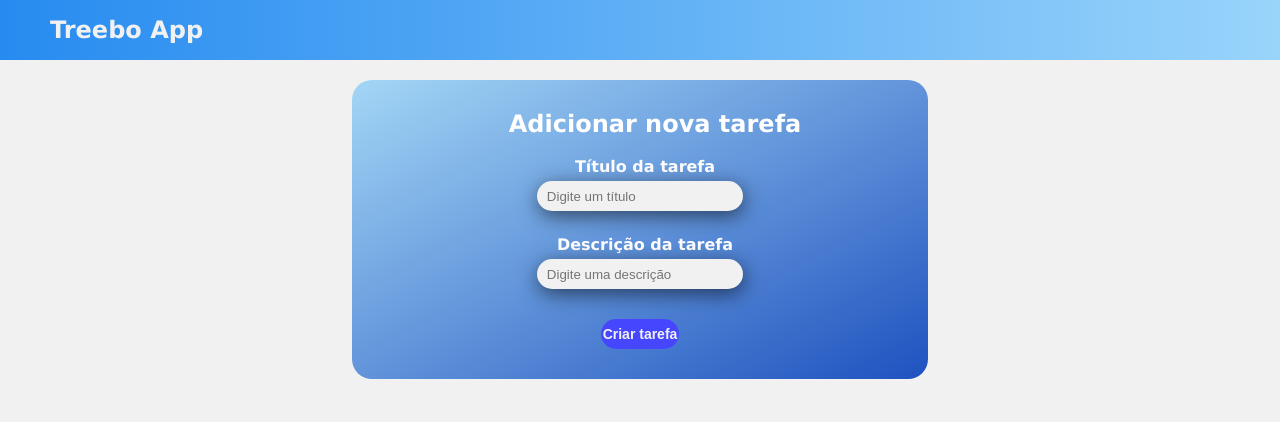
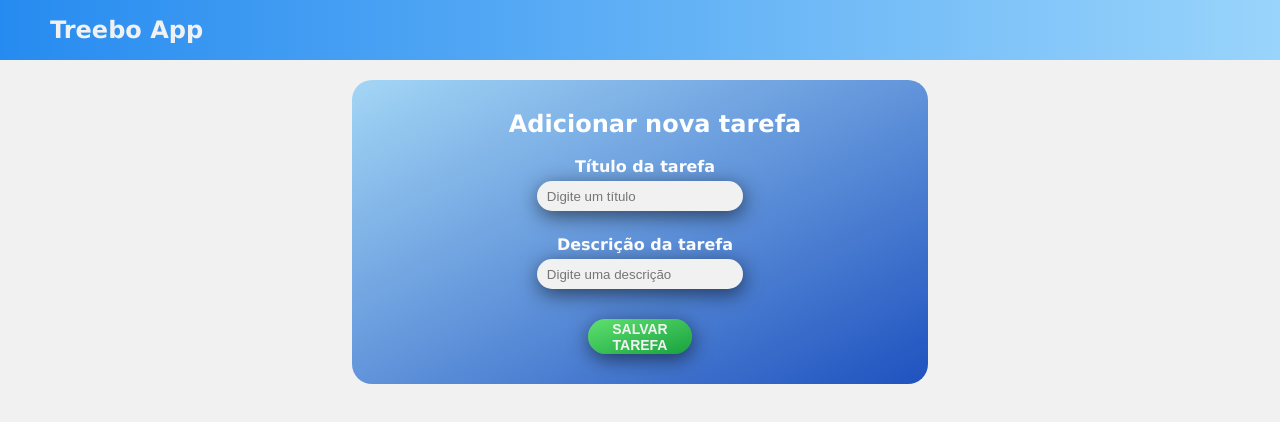
Before and after one commit to OlucasGarcia/ToDo-Treebo, a React (Create React App) app in the folder treebo-app/: page /add-task in a window 1280 px wide. Shown: the top 422 px of the page. Built offline with nearby package versions, Linux system fonts and the light colour scheme.

Commit message:
T003: feat - Implementação da lógica de edição de tarefas e estilizações no componente

```diff
--- a/treebo-app/src/components/AddTaskForm/AddTaskForm.js
+++ b/treebo-app/src/components/AddTaskForm/AddTaskForm.js
@@ -1,17 +1,26 @@
 import styles from './AddTaskForm.module.css';
 import { useNavigate } from 'react-router-dom';
 import axios from 'axios';
-import { useState } from 'react';
+import { useEffect, useState } from 'react';
 
 const inicialValue = {
     title: '',
     desc: '',
 }
 
-const AddTaskForm = () => {
+const AddTaskForm = ({ id }) => {
 
     const [values, setValues] = useState(inicialValue);
     const navigate = useNavigate();
+
+    useEffect(() => {
+        if(id) {
+            axios.get(`http://localhost:5000/tarefas/${id}`)
+            .then((response) => {
+                setValues(response.data);
+            })
+        }
+    }, [])
 
     function onChange(e) {
         const { name, value } = e.target;
@@ -23,8 +32,13 @@ const AddTaskForm = () => {
     function onSubmit(e) {
         e.preventDefault();
 
+        const method = id ? 'put' : 'post';
+        const url = id
+        ? `http://localhost:5000/tarefas/${id}`
+        : 'http://localhost:5000/tarefas'
 
-        axios.post('http://localhost:5000/tarefas', values)
+
+        axios[method](url, values)
         .then((response) => {
             navigate('/list');
         })
@@ -42,6 +56,7 @@ const AddTaskForm = () => {
                 className={styles.inputForm}
                 id="title" name="title"
                 onChange={onChange}
+                value={values.title}
                 />
                 <br />
 
@@ -50,9 +65,10 @@ const AddTaskForm = () => {
                 className={styles.inputForm}
                 id="desc" name="desc"
                 onChange={onChange}
+                value={values.desc}
                 />
 
-                <button type='submit' className={styles.buttonForm}>Criar tarefa</button>
+                <button type='submit' className={styles.buttonForm}>SALVAR TAREFA</button>
 
             </form>
         </div>
--- a/treebo-app/src/components/AddTaskForm/AddTaskForm.module.css
+++ b/treebo-app/src/components/AddTaskForm/AddTaskForm.module.css
@@ -32,12 +32,13 @@
 }
 
 .buttonForm {
-    height: 30px;
-    width: 15%;
+    height: 35px;
+    width: 20%;
     align-self: center;
     cursor: pointer;
     border: none;
-    background-color: rgb(70, 70, 255);
+    background: linear-gradient(to bottom right, #5fe16e, #18a13f);
+    box-shadow: 1px 5px 20px rgba(0, 0, 0, 0.556);
     color: #f1f1f1;
     border-radius: 30px;
     text-align: center;
```
